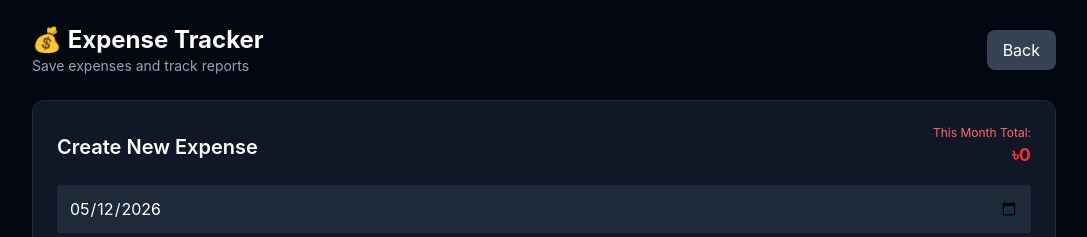
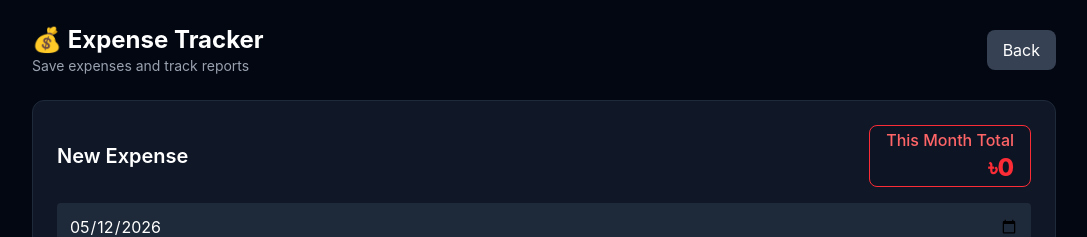
Before and after one commit to Mizan510/Stock-Market, a React app in the folder frontend/: page /expense in a window 1280 px wide. Shown: the top 237 px of the page, without its empty margins (96-1183 px from the left). Built offline with nearby package versions, Linux system fonts and the light colour scheme; no server answers; sample sign-in values are in the browser's storage; the HTML template or start-up script is replaced by a standard one.

Commit message:
Something Updated

```diff
--- a/frontend/src/pages/Expense.jsx
+++ b/frontend/src/pages/Expense.jsx
@@ -384,14 +384,15 @@ const Expense = () => {
 
 <div className="flex items-center justify-between gap-2">
   <h2 className="text-lg sm:text-xl font-semibold">
-    {editingId ? "Edit Expense" : "Create New Expense"}
+    {editingId ? "Edit Expense" : "New Expense"}
   </h2>
 
-  <div className="flex flex-col items-end leading-tight">
-    <span className="text-[15px] sm:text-xs text-red-400">
-      This Month Total:
+  <div className="flex flex-col items-end px-4 py-0.5 rounded-lg border border-red-500 bg-gray-950/20">
+    <span className="text-sm sm:text-base font-medium text-red-400">
+      This Month Total
     </span>
-    <span className="text-red-500 font-bold text-2xl sm:text-lg">
+
+    <span className="text-red-500 font-extrabold text-xl sm:text-2xl">
       ৳{thisMonthTotal.toLocaleString()}
     </span>
   </div>
```
